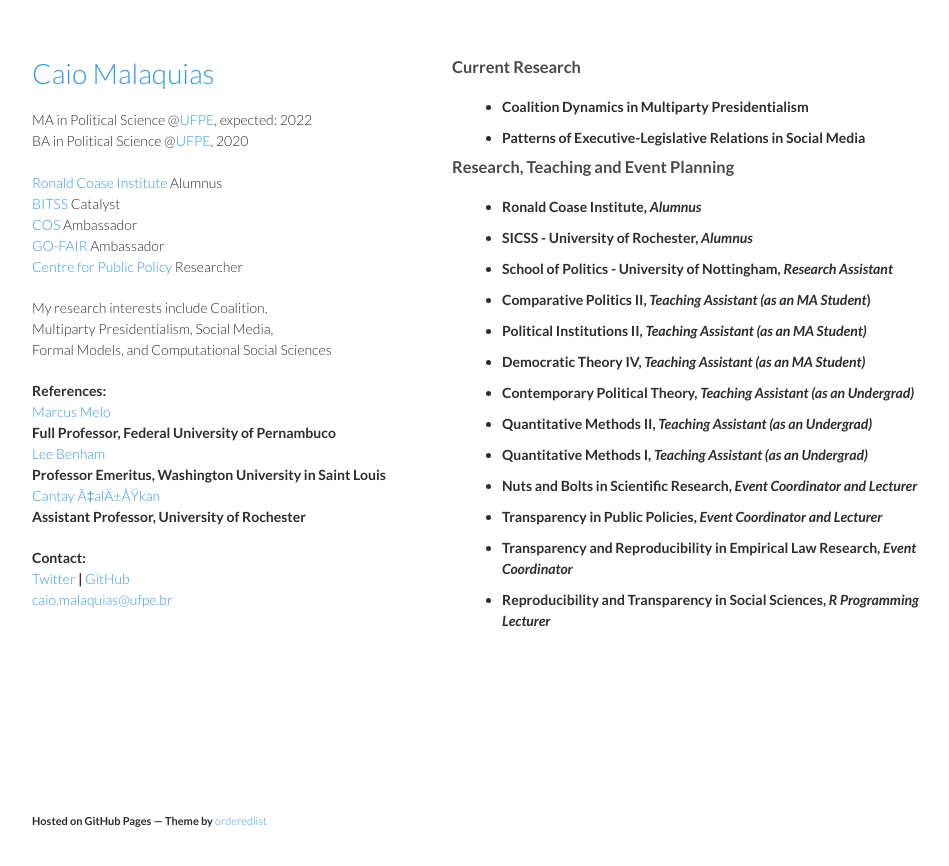
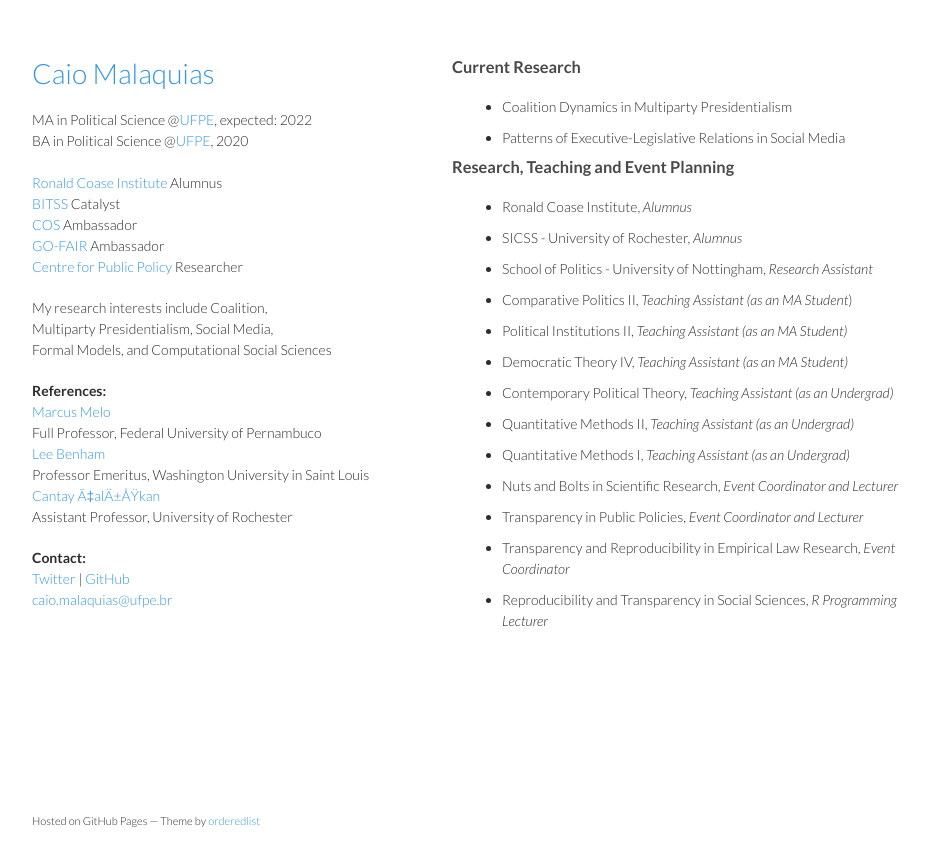
Before and after one commit to CaioMalaquias/caiomalaquias.github.io, a Jekyll site: the page built from README.md, in a window 1280 px wide. Shown: the top 866 px of the page, without its empty margins (148-1097 px from the left). Built offline with Jekyll 4.4.1, drawn with Linux system fonts in a browser that asks for light colours; our own code applies the rules of GitHub Pages for plain Markdown files; a script that is not in the unit is left out.

```diff
--- a/_layouts/default.html
+++ b/_layouts/default.html
@@ -35,13 +35,13 @@
           Formal Models, and Computational Social Sciences</p>
 
           <p>
-            <b>References:<b/><br/>
+            <b>References:</b><br/>
             <a href="https://scholar.google.com.br/citations?user=hyNbwn8AAAAJ&hl=pt-BR" target="_blank">Marcus Melo</a><br/>Full Professor, Federal University of Pernambuco <br/>
             <a href="https://economics.wustl.edu/people/lee-benham" target="_blank">Lee Benham</a><br/>Professor Emeritus, Washington University in Saint Louis <br/>
             <a href="https://http://cantaycaliskan.com/" target="_blank">Cantay Çalışkan</a><br/>Assistant Professor, University of Rochester <br/>
           </p>
 
-          <p><b>Contact:<b/><br/>
+          <p><b>Contact:</b><br/>
             <a href="https://twitter.com/politicaio" target="_blank">Twitter</a> |
             <a href="{{ site.github.owner_url }}" target="_blank">GitHub</a><br/>
             <a href="mailto:caio.malaquias@ufpe.br" target="_blank">caio.malaquias@ufpe.br</a></p>
```
